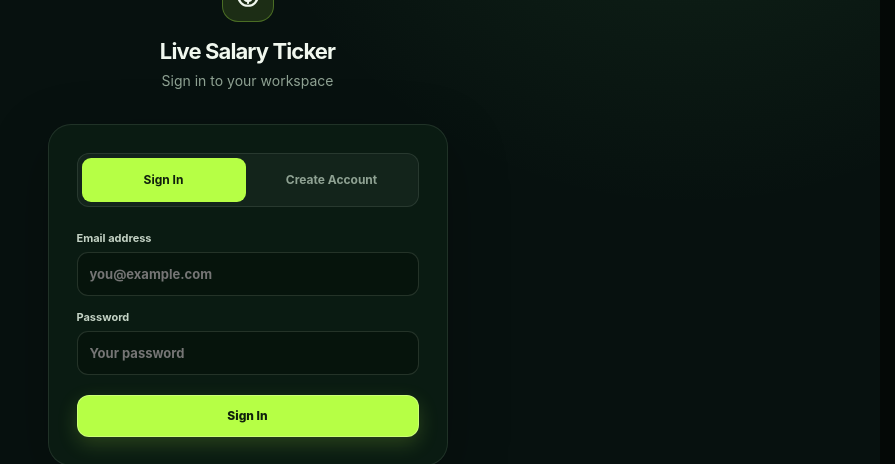
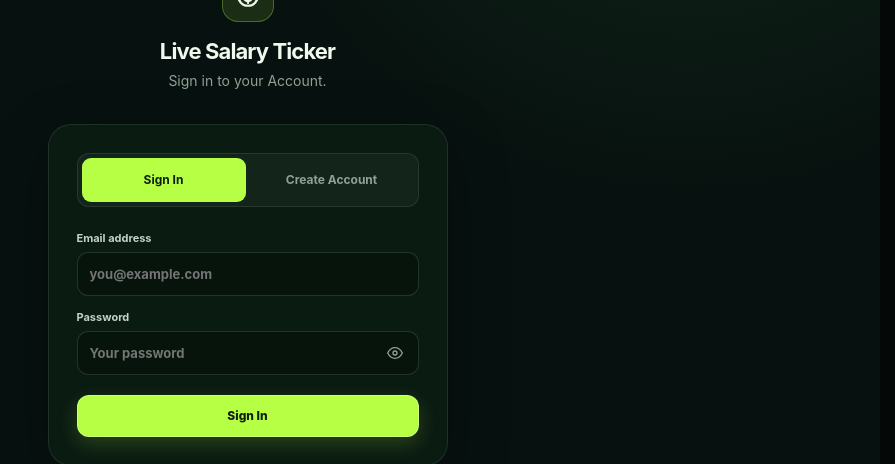
Before and after one commit to Naeem87991/sallery-app, a Next.js app: page /login in a window 1280 px wide. Shown: the part 152-616 px from the top of the page, without its empty margins (385-1280 px from the left). Built offline with nearby package versions, Linux system fonts and the light colour scheme; no server answers.

Commit message:
fix: login page — text to 'Sign in to your Account.' + password show/hide toggle

```diff
--- a/app/login/page.tsx
+++ b/app/login/page.tsx
@@ -16,6 +16,7 @@
   const [mode, setMode] = useState<Mode>('signin');
   const [email, setEmail] = useState('');
   const [password, setPassword] = useState('');
+  const [showPassword, setShowPassword] = useState(false);
   const [error, setError] = useState<string | null>(null);
   const [loading, setLoading] = useState(false);
   const [success, setSuccess] = useState<string | null>(null);
@@ -67,7 +68,7 @@
           </div>
           <h1 style={{ fontSize: '22px', letterSpacing: '-0.04em', margin: '0 0 6px' }}>Live Salary Ticker</h1>
           <p className="page-subtitle" style={{ margin: 0 }}>
-            {mode === 'signin' ? 'Sign in to your workspace' : 'Create your workspace'}
+            {mode === 'signin' ? 'Sign in to your Account.' : 'Create your Account.'}
           </p>
         </div>
 
@@ -90,7 +91,46 @@
               </label>
               <label className="field">
                 <span>Password{mode === 'signup' && <em style={{ marginLeft: '6px', fontSize: '9px', textTransform: 'uppercase', letterSpacing: '.08em', color: 'var(--muted)' }}>min 6 characters</em>}</span>
-                <input type="password" value={password} onChange={(e) => setPassword(e.target.value)} placeholder={mode === 'signup' ? 'Choose a strong password' : 'Your password'} autoComplete={mode === 'signin' ? 'current-password' : 'new-password'} minLength={6} required disabled={loading} />
+                <div style={{ position: 'relative' }}>
+                  <input
+                    type={showPassword ? 'text' : 'password'}
+                    value={password}
+                    onChange={(e) => setPassword(e.target.value)}
+                    placeholder={mode === 'signup' ? 'Choose a strong password' : 'Your password'}
+                    autoComplete={mode === 'signin' ? 'current-password' : 'new-password'}
+                    minLength={6}
+                    required
+                    disabled={loading}
+                    style={{ paddingRight: '44px' }}
+                  />
+                  <button
+                    type="button"
+                    onClick={() => setShowPassword((v) => !v)}
+                    aria-label={showPassword ? 'Hide password' : 'Show password'}
+                    style={{
+                      position: 'absolute', right: '12px', top: '50%',
+                      transform: 'translateY(-50%)',
+                      background: 'none', border: 'none', cursor: 'pointer',
+                      color: 'var(--muted)', padding: '4px', lineHeight: 0,
+                      display: 'flex', alignItems: 'center', justifyContent: 'center',
+                    }}
+                  >
+                    {showPassword ? (
+                      /* Eye-off — hide */
+                      <svg width="16" height="16" viewBox="0 0 24 24" fill="none" stroke="currentColor" strokeWidth="2" strokeLinecap="round" strokeLinejoin="round" aria-hidden="true">
+                        <path d="M17.94 17.94A10.07 10.07 0 0 1 12 20c-7 0-11-8-11-8a18.45 18.45 0 0 1 5.06-5.94" />
+                        <path d="M9.9 4.24A9.12 9.12 0 0 1 12 4c7 0 11 8 11 8a18.5 18.5 0 0 1-2.16 3.19" />
+                        <line x1="1" y1="1" x2="23" y2="23" />
+                      </svg>
+                    ) : (
+                      /* Eye — show */
+                      <svg width="16" height="16" viewBox="0 0 24 24" fill="none" stroke="currentColor" strokeWidth="2" strokeLinecap="round" strokeLinejoin="round" aria-hidden="true">
+                        <path d="M1 12s4-8 11-8 11 8 11 8-4 8-11 8-11-8-11-8z" />
+                        <circle cx="12" cy="12" r="3" />
+                      </svg>
+                    )}
+                  </button>
+                </div>
               </label>
             </div>
             {error && <div className="form-error" role="alert" style={{ marginTop: '16px', marginBottom: 0 }}>{error}</div>}
```
